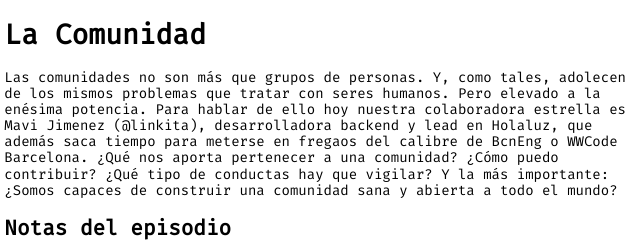
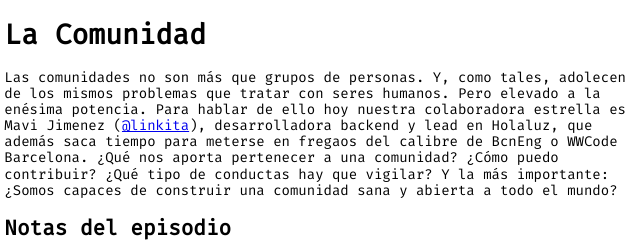
Before and after one commit to todoestamal/site, a Gatsby site: page / in a window 1280 px wide. Shown: the part 675-924 px from the top of the page, 483-1123 px from the left. Built offline with nearby package versions, Linux system fonts and the light colour scheme; Gatsby itself is replaced by a stand-in of ours.

Commit message:
Add link to Mavi twitter user in ep description

```diff
--- a/episodes/ep4.md
+++ b/episodes/ep4.md
@@ -9,7 +9,7 @@ tags: ['comunidad','todoestamal','haters','mentoring','podcast']
 ---
 # La Comunidad
 
-Las comunidades no son más que grupos de personas. Y, como tales, adolecen de los mismos problemas que tratar con seres humanos. Pero elevado a la enésima potencia. Para hablar de ello hoy nuestra colaboradora estrella es Mavi Jimenez (@linkita), desarrolladora backend y lead en Holaluz, que además saca tiempo para meterse en fregaos del calibre de BcnEng o WWCode Barcelona. ¿Qué nos aporta pertenecer a una comunidad? ¿Cómo puedo contribuir? ¿Qué tipo de conductas hay que vigilar? Y la más importante: ¿Somos capaces de construir una comunidad sana y abierta a todo el mundo?
+Las comunidades no son más que grupos de personas. Y, como tales, adolecen de los mismos problemas que tratar con seres humanos. Pero elevado a la enésima potencia. Para hablar de ello hoy nuestra colaboradora estrella es Mavi Jimenez ([@linkita](https://twitter.com/linkita)), desarrolladora backend y lead en Holaluz, que además saca tiempo para meterse en fregaos del calibre de BcnEng o WWCode Barcelona. ¿Qué nos aporta pertenecer a una comunidad? ¿Cómo puedo contribuir? ¿Qué tipo de conductas hay que vigilar? Y la más importante: ¿Somos capaces de construir una comunidad sana y abierta a todo el mundo?
 
 ## Notas del episodio
 **00:00** Presentación
```
